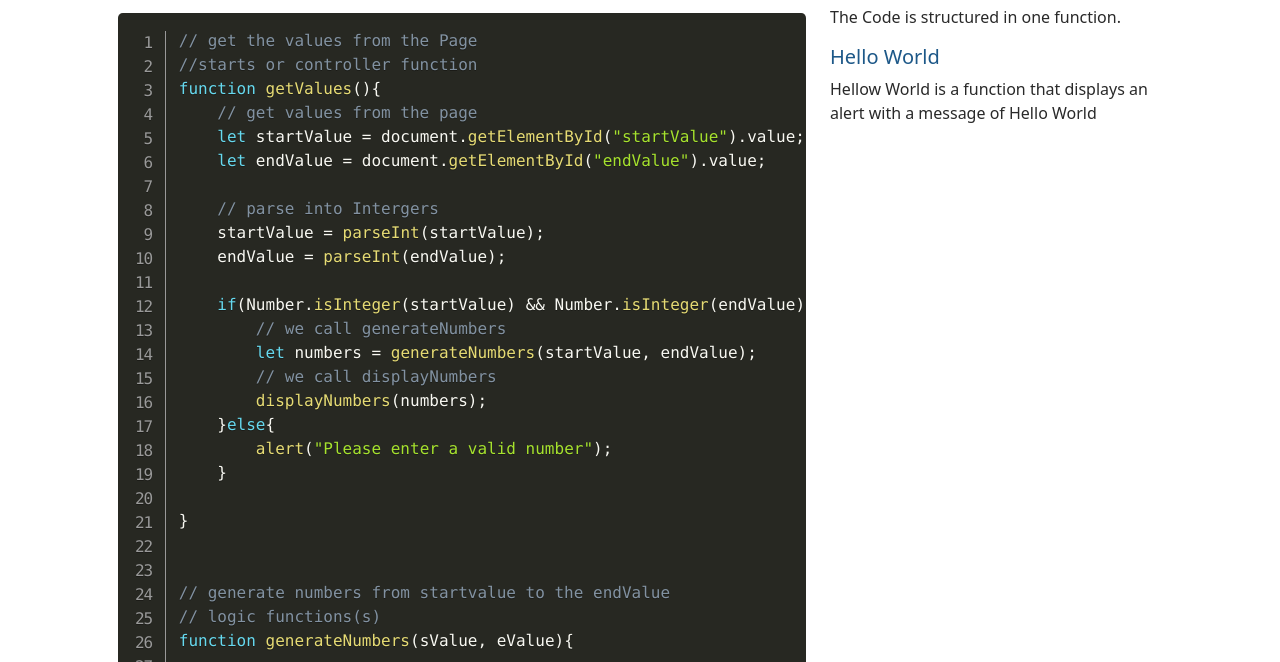
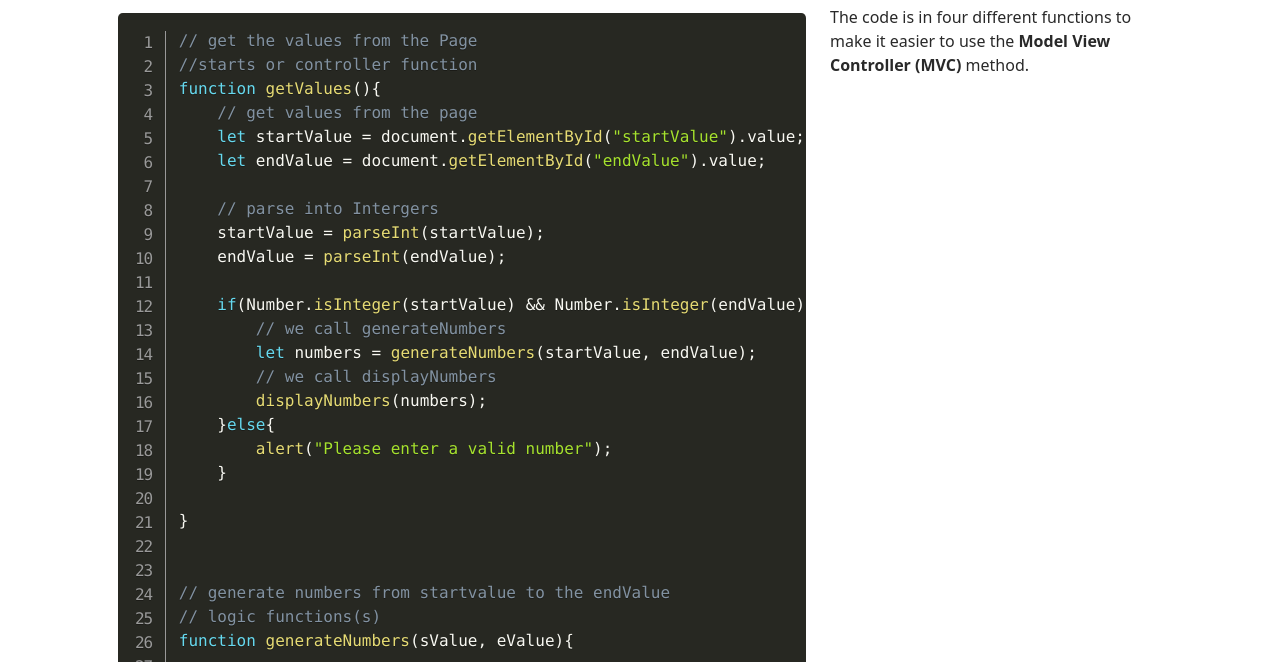
Before and after one commit to SLM-Dev/Hundo, a plain HTML site: page code.html in a window 1280 px wide. Shown: the part 138-800 px from the top of the page. Drawn offline with nearby package versions, Linux system fonts and the light colour scheme.

Commit message:
add code explantion

```diff
--- a/code.html
+++ b/code.html
@@ -119,7 +119,7 @@
                             }
                             // This does render correctly with Prism see the source
                             templateRows += `<tr><td class="${className}">${number}</td></tr>`;
-
+                            templateRows += `<tr><td class="${className}" >${number}</td></tr>
 
                             // Get results from template rows
                             document.getElementById("results").innerHTML = templateRows;
@@ -132,9 +132,13 @@
 
             </div>
             <div class="col-lg-4">
-                <p>The Code is structured in one function.</p>
+                <p>The code is in four different functions to make it easier to use the <strong>Model View Controller (MVC)</strong> method.</p>
+
+                <!-- <p>The Code is structured in one function.</p>
                 <h5>Hello World</h5>
-                <p>Hellow World is a function that displays an alert with a message of Hello World</p>
+                <p>Hellow World is a function that displays an alert with a message of Hello World</p> -->
+
+
             </div>
 
             </div>
```
Also changed, not shown: js/site.js (line endings or trailing spaces).
